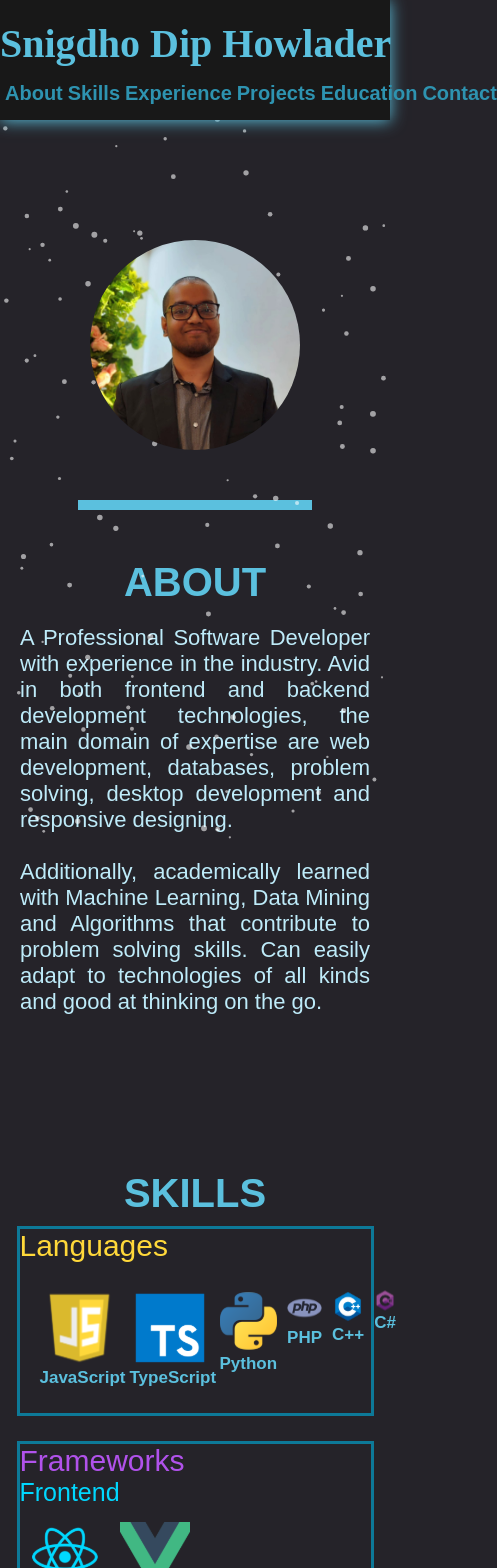
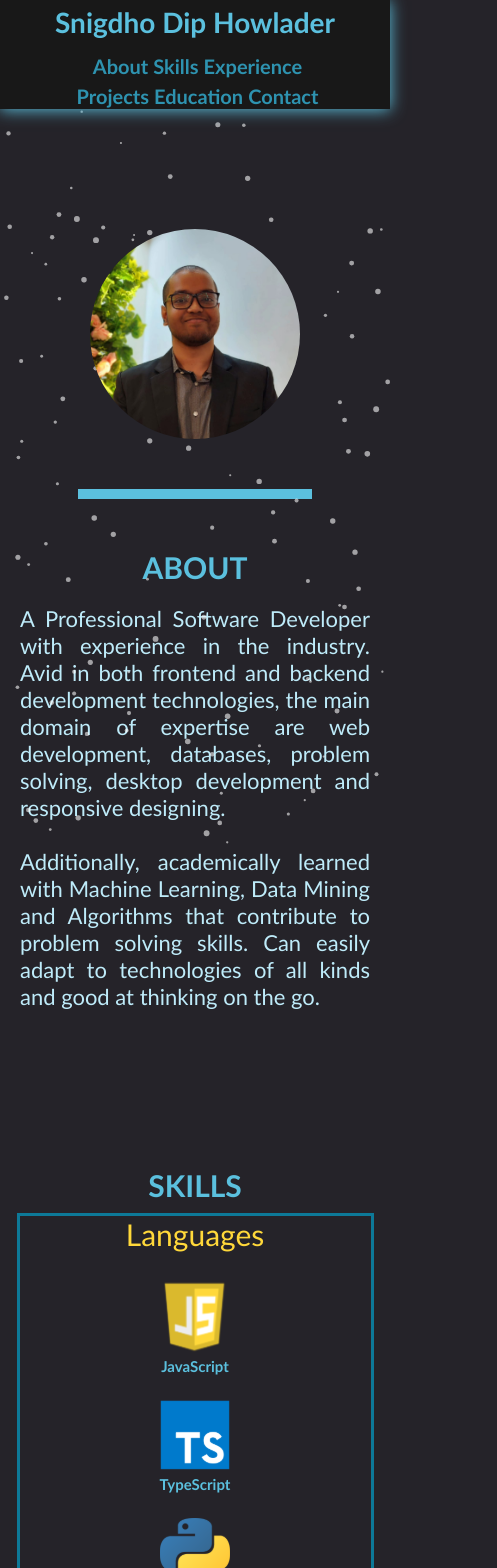
Before and after one commit to snigdho611/snigdho611.dev, a Next.js app: page / in a window 390 px wide. Shown: the top 1568 px of the page, 497 px wide, since content can reach past the window. Built offline with nearby package versions, Linux system fonts and the light colour scheme; a web font is replaced by a local one.

Commit message:
Updated CSS fonts

```diff
--- a/pages/index.tsx
+++ b/pages/index.tsx
@@ -171,11 +171,11 @@ const Home: NextPage = () => {
     <>
       <ParticleEffect />
       <Head>
-        <link
+        {/* <link
           href="https://allfont.net/allfont.css?fonts=agency-fb"
           rel="stylesheet"
           type="text/css"
-        />
+        /> */}
         <title>{allData.name}</title>
         <meta
           property="og:title"
@@ -195,6 +195,7 @@ const Home: NextPage = () => {
       <div className="Navbar">
         <div className="Name">{allData.name}</div>
         <div className="links-container">
+          <div className="link-row">
             <a href="#" onClick={scrollToAbout} className="link">
               About
             </a>
@@ -204,6 +205,8 @@ const Home: NextPage = () => {
             <a href="#" onClick={scrollToExperience} className="link">
               Experience
             </a>
+          </div>
+          <div className="link-row">
             <a href="#" onClick={scrollToProjects} className="link">
               Projects
             </a>
@@ -213,6 +216,7 @@ const Home: NextPage = () => {
             <a href="#" onClick={scrollToContact} className="link">
               Contact
             </a>
+          </div>
         </div>
       </div>
       <div className="aboutClass">
--- a/src/components/Projects/ProjectCard/index.tsx
+++ b/src/components/Projects/ProjectCard/index.tsx
@@ -22,7 +22,7 @@ const index: React.FC<ProjectCardProps> = ({
       style={{
         minWidth: "280px",
         width: "280px",
-        height: "200px",
+        height: "240px",
         backgroundColor: color,
         margin: "10px auto",
         zIndex: 2,
--- a/src/components/Skills/SkillSet/SkillBox/index.tsx
+++ b/src/components/Skills/SkillSet/SkillBox/index.tsx
@@ -18,7 +18,7 @@ const index: React.FC<SkillBox> = ({ url, name }) => {
             color: "#5BC0DE",
             fontWeight: "bold",
             textAlign: "center",
-            fontSize: "17px",
+            fontSize: "15px",
           }}
         >
           {name}
--- a/styles/globals.css
+++ b/styles/globals.css
@@ -2,7 +2,7 @@ html,
 body {
   padding: 0;
   margin: 0;
-  font-family: "Agency FB", arial;
+  font-family: "Gill Sans", "Gill Sans MT", Calibri, "Trebuchet MS", sans-serif;
   background-color: #252329;
   width: auto !important;
   /* overflow-x: hidden !important; */
@@ -26,8 +26,8 @@ body {
 }
 
 .Name {
-  font-size: 32px;
-  font-family: "Agency FB";
+  font-size: 30px;
+  /* font-family: "Gill Sans", "Gill Sans MT", Calibri, "Trebuchet MS", sans-serif; */
   font-weight: bold;
   padding-left: 50px;
   padding-top: 26px;
@@ -35,10 +35,10 @@ body {
 }
 
 .links-container {
-  padding-top: 30px;
+  padding-top: 28px;
   display: flex;
   flex-direction: row;
-  font-size: 24px;
+  font-size: 20px;
   font-weight: bold;
   margin-left: 10%;
 }
@@ -85,7 +85,7 @@ body {
 .Header {
   color: #5bc0de;
   font-weight: bold;
-  font-size: 40px;
+  font-size: 36px;
   text-align: center;
   margin-bottom: 10px;
 }
@@ -275,18 +275,28 @@ body {
 }
 
 @media only screen and (max-width: 825px) {
+  .link-row {
+    margin: 0 auto;
+    /* border: 1px solid white; */
+    text-align: center;
+  }
   .Navbar {
-    height: 120px;
+    height: 25%;
     flex-direction: column;
+    margin: 0 auto;
+    width: 100%;
   }
 
   .Name {
-    font-size: 40px;
+    font-size: 28px;
     padding-left: 0px;
     padding-top: 5px;
     white-space: nowrap;
+    width: fit-content;
     width: 100%;
     text-align: center;
+    margin: 0 auto;
+    /* border: 1px solid white; */
   }
 
   .links-container {
@@ -334,7 +344,7 @@ body {
   .Header {
     color: #5bc0de;
     font-weight: bold;
-    font-size: 40px;
+    font-size: 30px;
     text-align: center;
     margin-bottom: 10px;
   }
@@ -370,8 +380,14 @@ body {
 
   .databases-box {
     width: 90%;
-    padding-left: 0px;
+    /* padding-left: 0px;
+    margin: 20px auto; */
     margin: 20px auto;
+    align-items: center;
+  }
+
+  .languages-head {
+    text-align: center;
   }
 
   .experience-card {
@@ -415,7 +431,7 @@ body {
   }
 
   .contact-margin {
-    font-size: 20px;
+    font-size: 15px;
   }
 
   .education-card {
@@ -427,11 +443,29 @@ body {
     width: 100%;
   }
 
+  .experience-dialogue {
+    background-color: #155365;
+    width: 350px;
+    border-radius: 5px;
+    height: 230px;
+  }
+
   .education-row {
-    /* display: flex;
-    flex-direction: row; */
     height: 250px;
-    /* justify-content: center;
-    width: 100%; */
+  }
+
+  .languages-icon-box {
+    flex-direction: column;
+    margin: 0 auto;
+    align-items: center;
+  }
+
+  .frameworks-head {
+    text-align: center;
+  }
+
+  .frontend-backend-box {
+    margin: 0 auto;
+    align-items: center;
   }
 }
```
Lines whose indentation alone changed are shown as unchanged.
